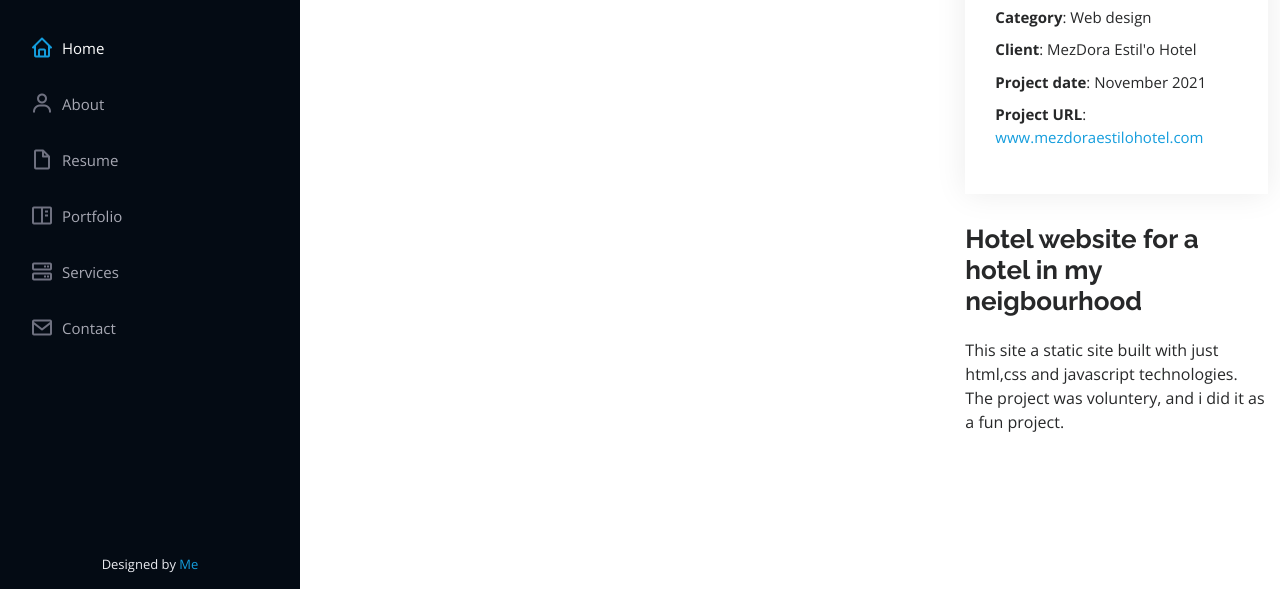
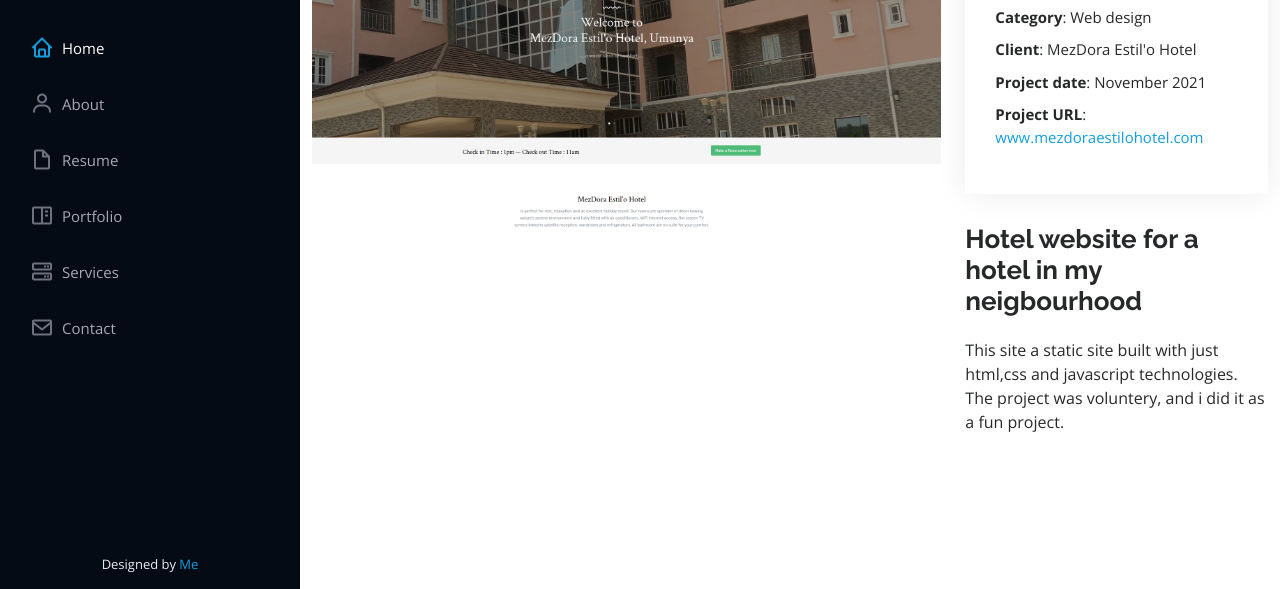
Before and after one commit to nkemsileslie/nkemsileslie.github.io, a plain HTML site: page website-details.html in a window 1280 px wide. Shown: the part 211-800 px from the top of the page. Drawn offline with nearby package versions, Linux system fonts and the light colour scheme.

Commit message:
Update website-details.html

```diff
--- a/website-details.html
+++ b/website-details.html
@@ -91,7 +91,7 @@
               <div class="swiper-wrapper align-items-center">
 
                 <div class="swiper-slide">
-                  <img src="assets/img/portfolio/Hotel.jpg" alt="">
+                  <img src="assets/img/portfolio/Hotel.png" alt="">
                 </div>
 
 
```
